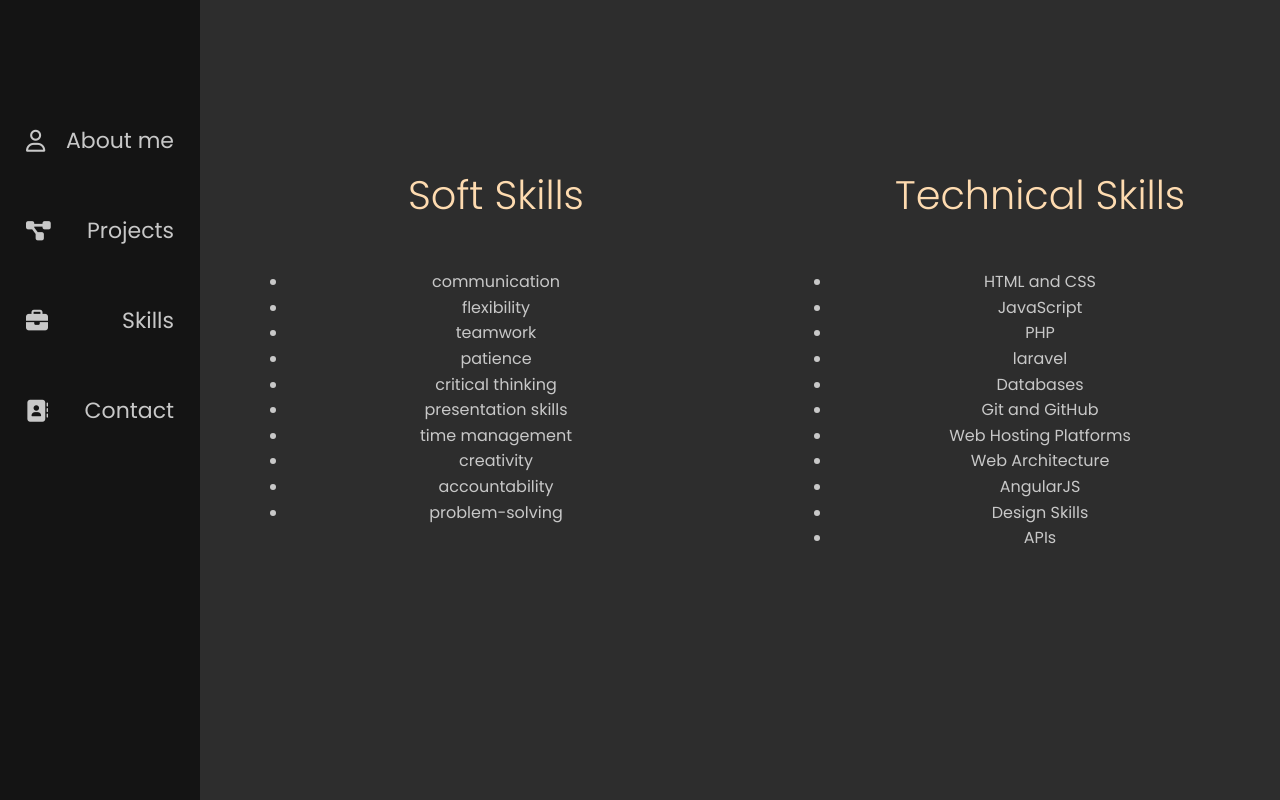
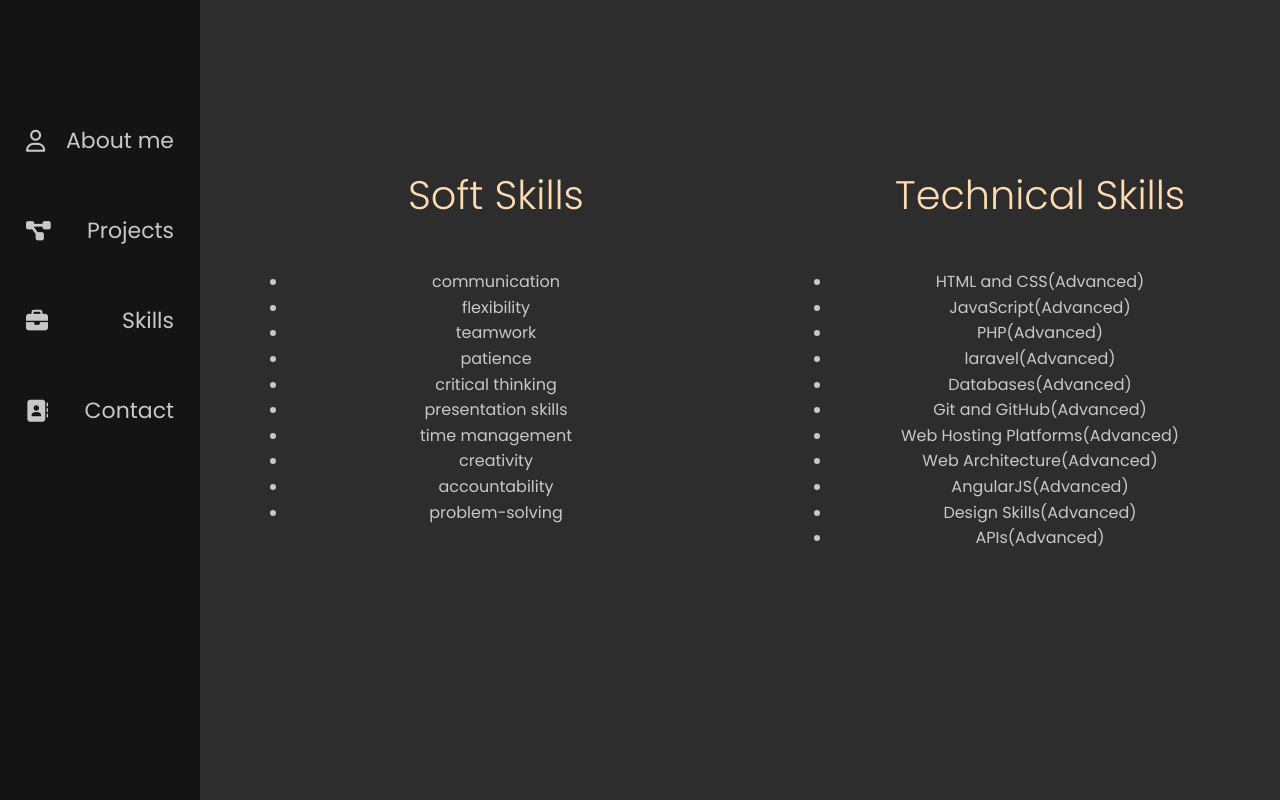
Before and after one commit to malekwahdan/portfolio, a plain HTML site: page portfolio/pages/skills-page.html in a window 1280 px wide. Drawn offline with nearby package versions, Linux system fonts and the light colour scheme; a web font is replaced by a local one.

Commit message:
skills-page.html

```diff
--- a/portfolio/pages/skills-page.html
+++ b/portfolio/pages/skills-page.html
@@ -57,17 +57,17 @@
         <div class="list-grid">
             <h2 class="skills-heading">Technical Skills</h2>
             <ul>
-                <li>HTML and CSS</li>
-                <li>JavaScript</li>
-                <li>PHP</li>
-                <li>laravel</li>
-                <li>Databases</li>
-                <li>Git and GitHub</li>
-                <li>Web Hosting Platforms</li>
-                <li>Web Architecture</li>
-                <li>AngularJS</li>
-                <li>Design Skills</li>
-                <li>APIs</li>
+                <li>HTML and CSS(Advanced)</li>
+                <li>JavaScript(Advanced)</li>
+                <li>PHP(Advanced)</li>
+                <li>laravel(Advanced)</li>
+                <li>Databases(Advanced)</li>
+                <li>Git and GitHub(Advanced)</li>
+                <li>Web Hosting Platforms(Advanced)</li>
+                <li>Web Architecture(Advanced)</li>
+                <li>AngularJS(Advanced)</li>
+                <li>Design Skills(Advanced)</li>
+                <li>APIs(Advanced)</li>
             </ul>
         </div>
     </main>
```
